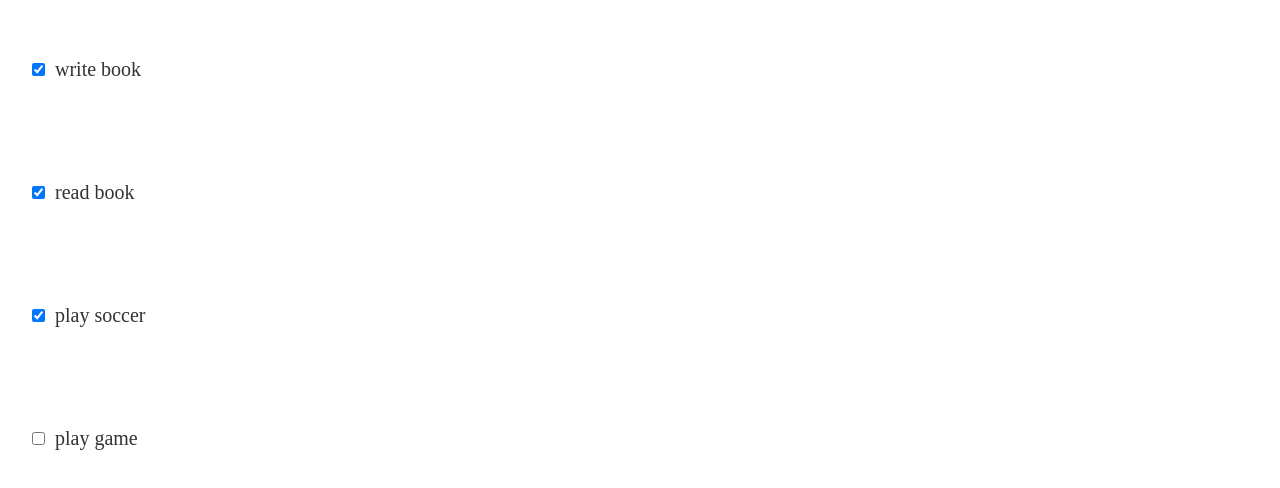
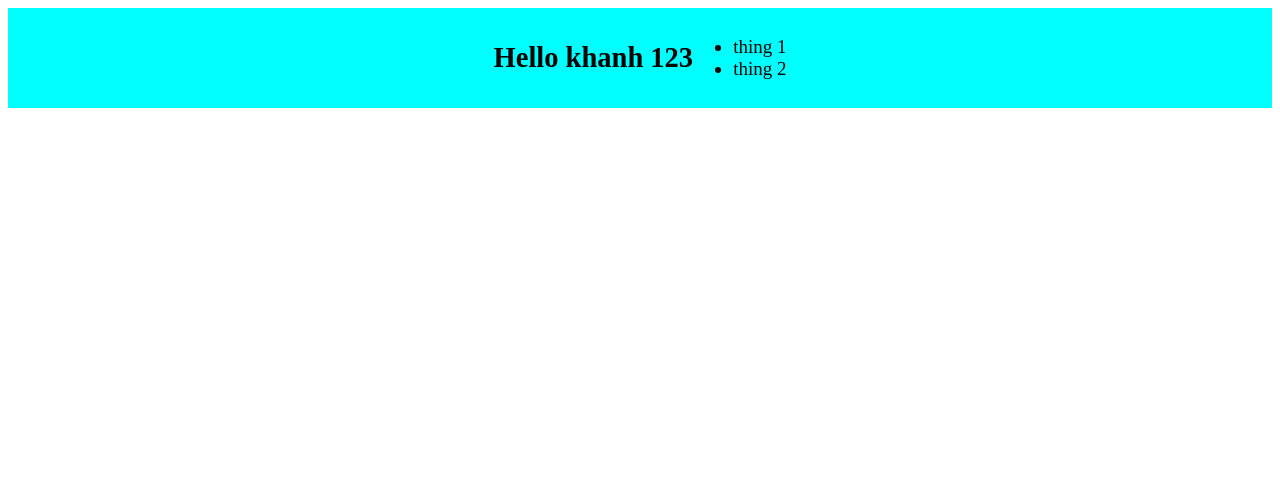
Before and after one commit to khanhtran94/ReactYoutobe, a React (Create React App) app: page / in a window 1280 px wide. Shown: the top 488 px of the page. Built offline with nearby package versions, Linux system fonts and the light colour scheme.

Commit message:
class base component

```diff
--- a/src/App.js
+++ b/src/App.js
@@ -1,6 +1,6 @@
 import React from "react";
 // import Footer from "./components/Footer";
-// import Header from "./components/Header";
+import Header from "./components/Header";
 // import MainContent from "./components/MainContent";
 // import TodoItem from "./components/TodoItem";
 //import ContactCard from "./components/ContactCard";
@@ -11,10 +11,20 @@ import React from "react";
 import TodoItem from "./components/TodoItem";
 import todosData from "./data/todosData";
 
-function App() {
-  const itemComponent = todosData.map(item => (
-    <TodoItem key={item.id} item={item} />
-  ));
-  return <div>{itemComponent}</div>;
+// function App() {
+//   const itemComponent = todosData.map(item => (
+//     <TodoItem key={item.id} item={item} />
+//   ));
+//   return <div>{itemComponent}</div>;
+// }
+
+class App extends React.Component {
+  render() {
+    return (
+      <div>
+        <Header username="khanh 123" />
+      </div>
+    );
+  }
 }
 export default App;
--- a/src/components/Header.js
+++ b/src/components/Header.js
@@ -1,9 +1,10 @@
 import React from "react";
 
-function Header() {
+class Header extends React.Component {
+  render() {
     return (
       <nav className="navbar">
-      <h1>Hello Khanh</h1>
+        <h1>Hello {this.props.username}</h1>
         <ul>
           <li>thing 1</li>
           <li>thing 2</li>
@@ -11,5 +12,6 @@ function Header() {
       </nav>
     );
   }
+}
 
 export default Header;
```
Lines whose indentation alone changed are shown as unchanged.
